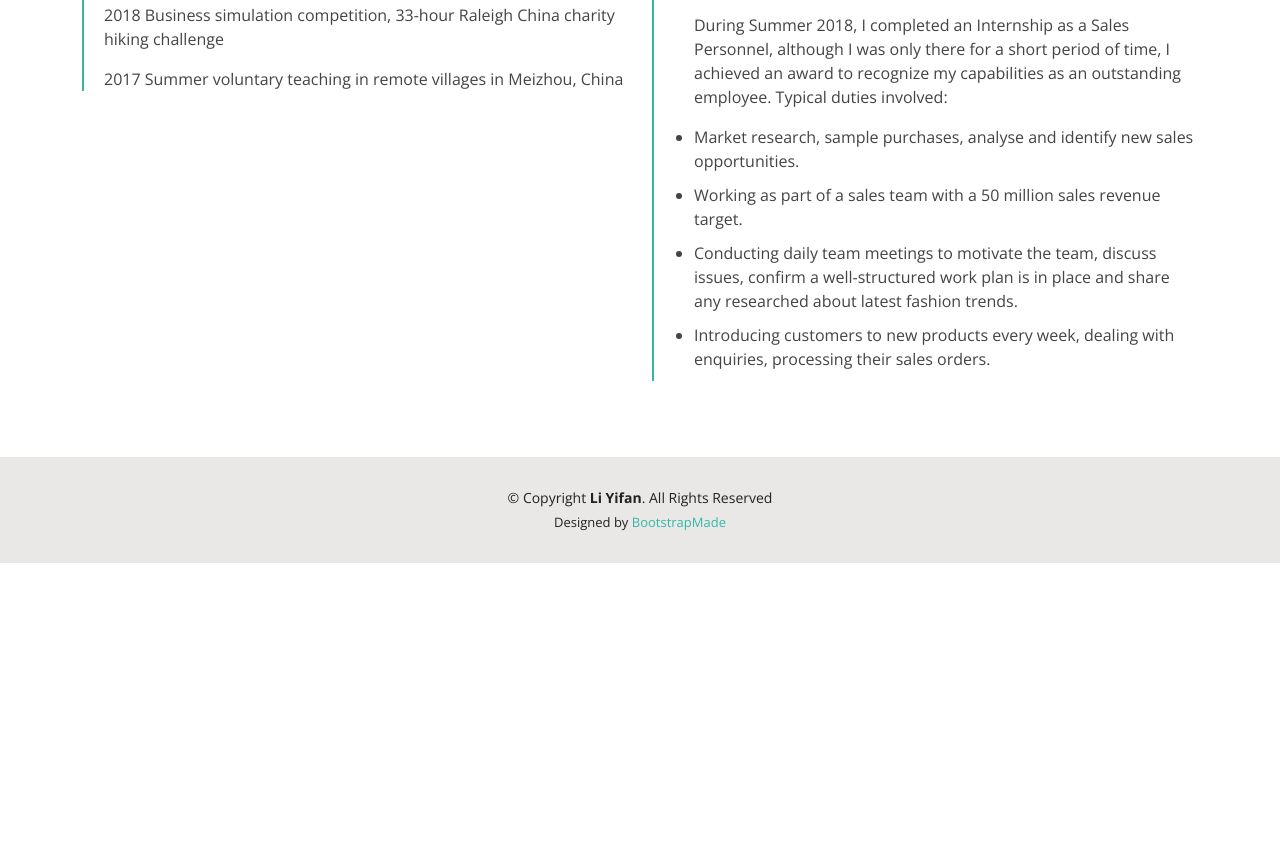
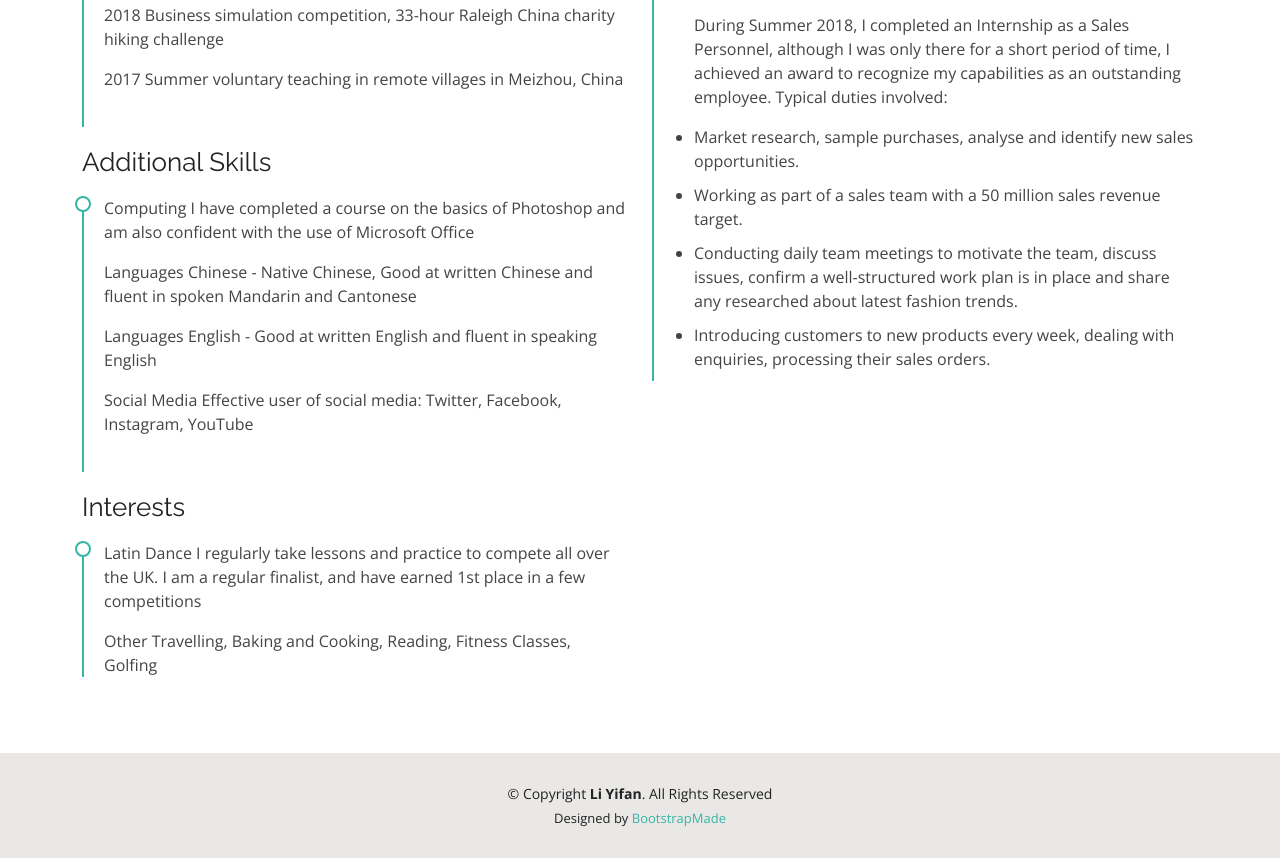
Before and after one commit to yli98/yli98.github.io, a plain HTML site: page resume.html in a window 1280 px wide. Shown: the part 1711-2569 px from the top of the page. Before the commit the page ends 2274 px from the top, so only its background shows below. Drawn offline with nearby package versions, Linux system fonts and the light colour scheme.

Commit message:
cv, new picture

```diff
--- a/resume.html
+++ b/resume.html
@@ -81,7 +81,7 @@
 
         <div class="row">
           <div class="col-lg-6">
-            <h3 class="resume-title">Sumary</h3>
+            <h3 class="resume-title">Summary</h3>
             <div class="resume-item pb-0">
               <h4>Yifan Li</h4>
               <p><em>Highly self-motivated, enthusiastic, and a proficient communicator. Having had practical experience within the marketing industry, I have always upheld a keen interest to pursue a career in the industry following completion of my studies.</em></p>
@@ -126,7 +126,22 @@
               <p>2018  Business simulation competition, 33-hour Raleigh China charity hiking challenge</p>
               <p>2017  Summer voluntary teaching in remote villages in Meizhou, China</p>
             </div>
+
+            <h3 class="resume-title">Additional Skills</h3>
+            <div class="resume-item">
+              <p>Computing       I have completed a course on the basics of Photoshop and am also confident with the use of Microsoft Office</p>
+              <p>Languages       Chinese - Native Chinese, Good at written Chinese and fluent in spoken Mandarin and Cantonese</p>
+              <p>Languages       English - Good at written English and fluent in speaking English</p>
+              <p>Social Media    Effective user of social media: Twitter, Facebook, Instagram, YouTube</p>
+            </div>
+
+            <h3 class="resume-title">Interests</h3>
+            <div class="resume-item">
+              <p>Latin Dance    I regularly take lessons and practice to compete all over the UK.  I am a regular finalist, and have earned 1st place in a few competitions</p>
+              <p>Other          Travelling, Baking and Cooking, Reading, Fitness Classes, Golfing</p>
+            </div>
           </div>
+
           <div class="col-lg-6">
             <h3 class="resume-title">Professional Experience</h3>
             <div class="resume-item">
```
Also changed, not shown: assets/img/hero-bg.jpg.
